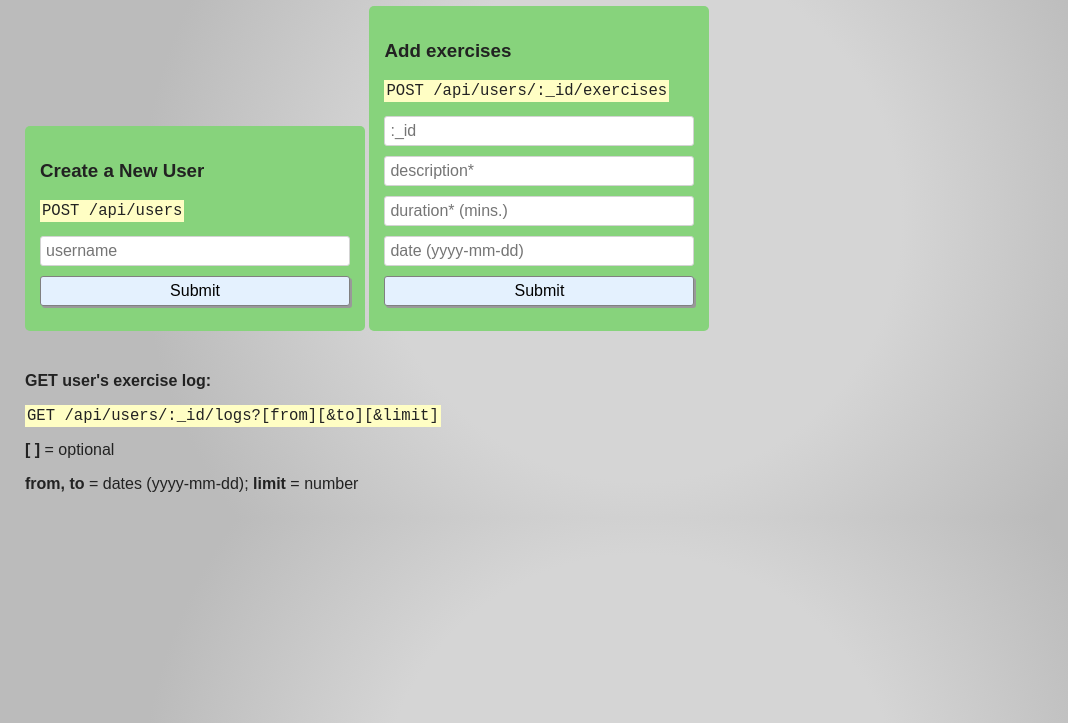
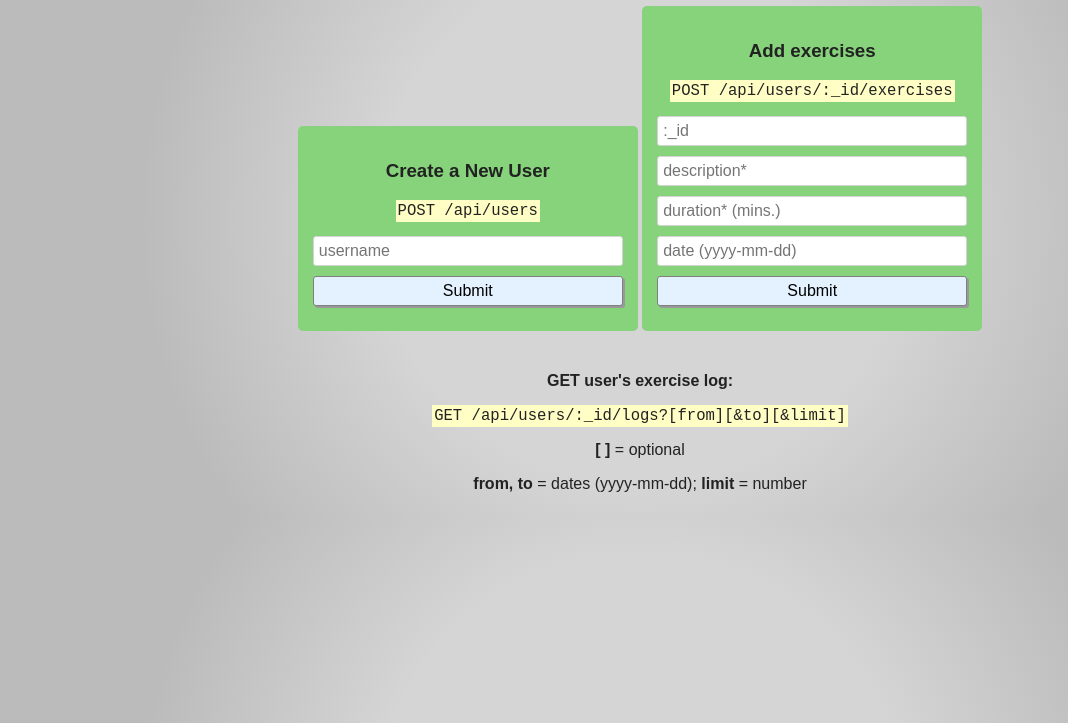
Before and after one commit to will-s-205/fcc-boilerplate-project-exercisetracker, a website: page views/index.html in a window 1280 px wide. Shown: the part 77-800 px from the top of the page, without its empty margins (0-1068 px from the left). Drawn offline with Linux system fonts and the light colour scheme; files that its build step writes are made by us from their sources.

Commit message:
all elements to center

```diff
--- a/public/style.css
+++ b/public/style.css
@@ -7,6 +7,7 @@ body {
   margin: 25px;
   color: #222;
   background: radial-gradient(circle, rgba(213,213,213,1) 37%, rgba(187,187,187,1) 71%);
+  text-align: center;
 }
 
 h1 {
@@ -15,7 +16,7 @@ h1 {
 }
 
 p {
-  max-width: 900px;
+  /* max-width: 900px; */
 }
 
 form {
```
